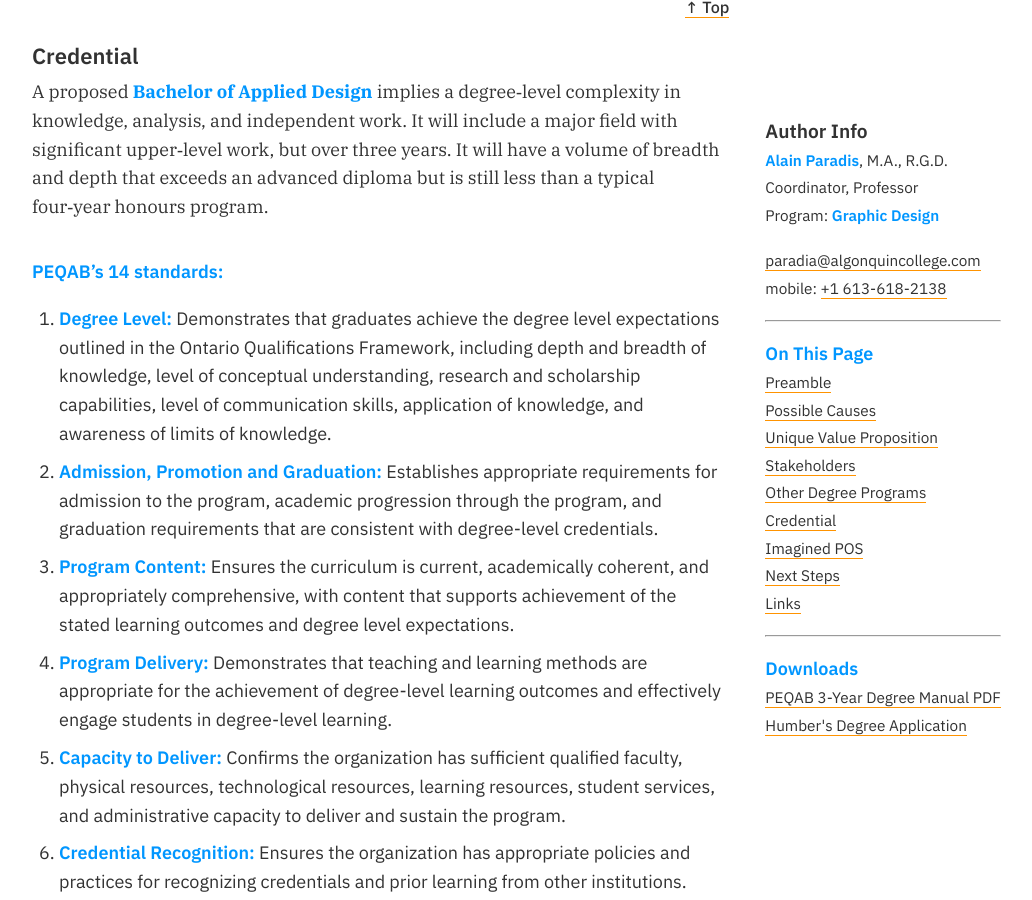
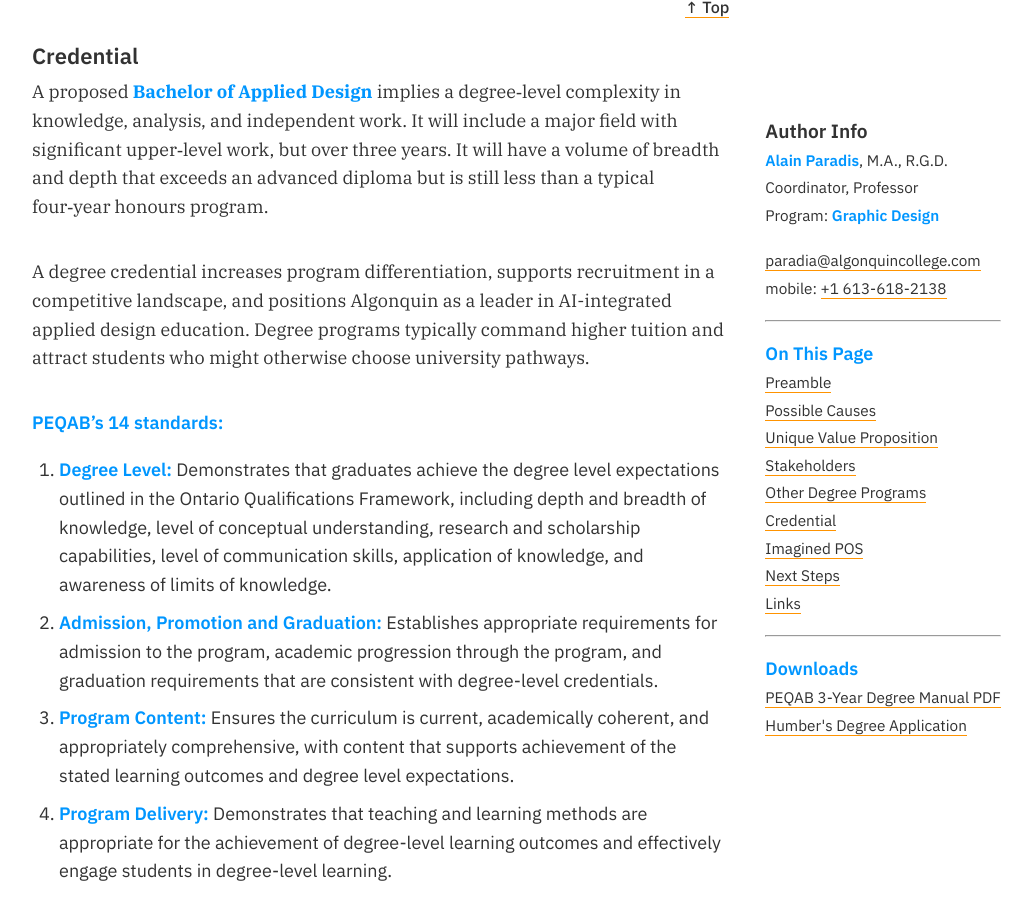
Before and after one commit to AlainParadis/program-transformation, a Jekyll site: the page built from index.md, in a window 1280 px wide and 900 px high, scrolled down 3917 px. Shown: the whole window, without its empty margins (76-1108 px from the left). Built offline with Jekyll 4.4.1, drawn with Linux system fonts in a browser that asks for light colours.

Commit message:
Add degree rationale and cleanup formatting
Add a paragraph explaining the rationale and benefits of the proposed Bachelor of Applied Design (program differentiation, recruitment, AI-integrated applied design leadership, tuition/market positioning). Also apply minor HTML/markup cleanups: adjust spacing, tidy headings and list markup, normalize Jekyll for-loop whitespace, and ensure final newline.

```diff
--- a/_includes/credential.html
+++ b/_includes/credential.html
@@ -4,11 +4,16 @@
 <p>
 	A proposed <strong>Bachelor of Applied Design</strong> implies a degree‑level complexity in knowledge, analysis, and independent work. It will include a major field with significant upper‑level work, but over three years. It will have a volume of breadth and depth that exceeds an advanced diploma but is still less than a typical four‑year honours program.
 </p>
-<h5>PEQAB’s 14 standards:</h5>
+<p>
+	A degree credential increases program differentiation, supports recruitment in a competitive landscape, and positions Algonquin as a leader in AI-integrated applied design education. Degree programs typically command higher tuition and attract students who might otherwise choose university pathways.
+</p>
+<h5>
+	PEQAB’s 14 standards:
+</h5>
 <ol>
-{% for standards in site.data.sitewide.peqab-standards %}
+	{% for standards in site.data.sitewide.peqab-standards %}
 	<li><strong>{{ standards.title }}:</strong> {{ standards.description }}</li>
-{% endfor %}
+	{% endfor %}
 </ol>
 <h4>
 	Decision Criteria
```
